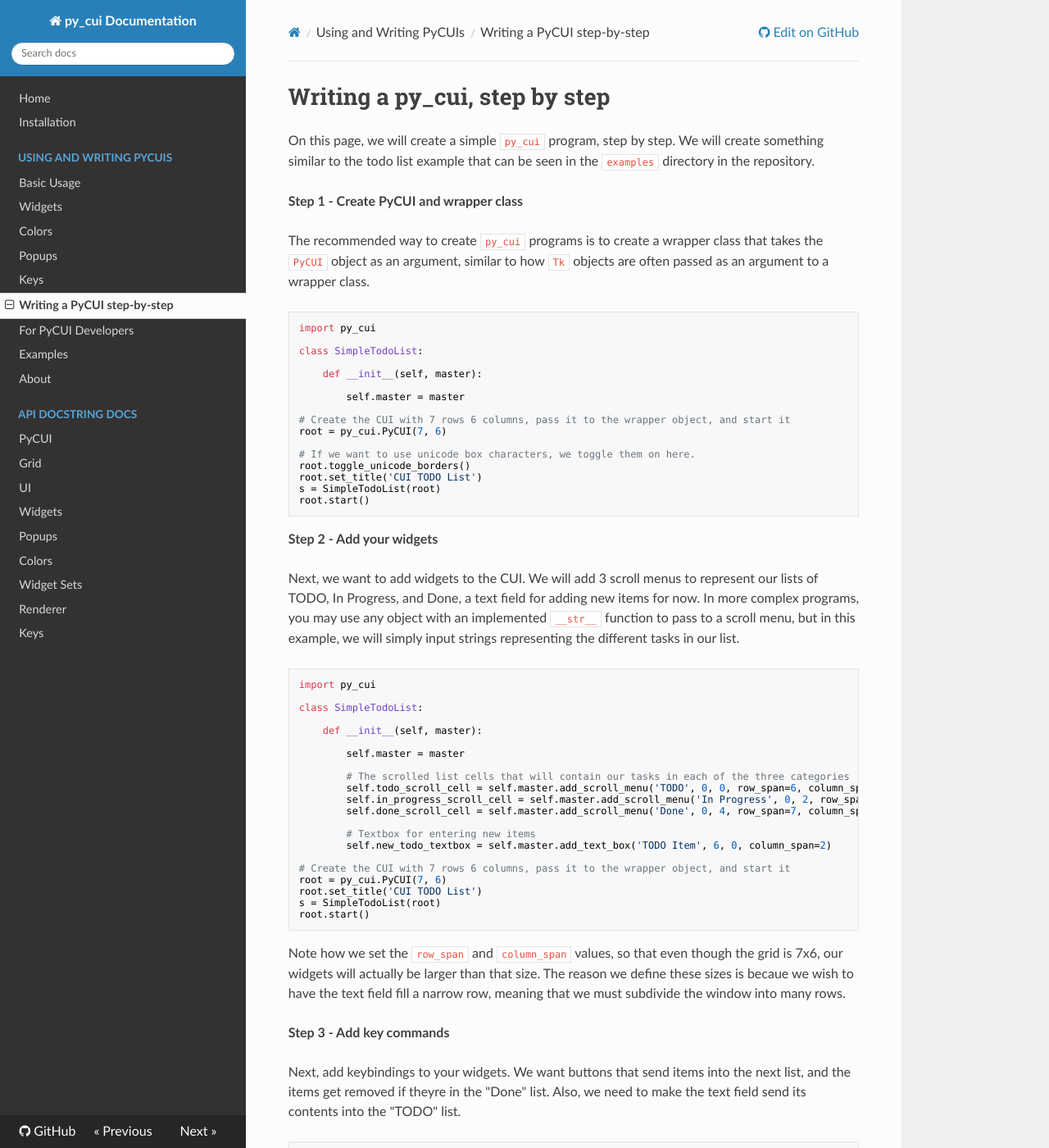
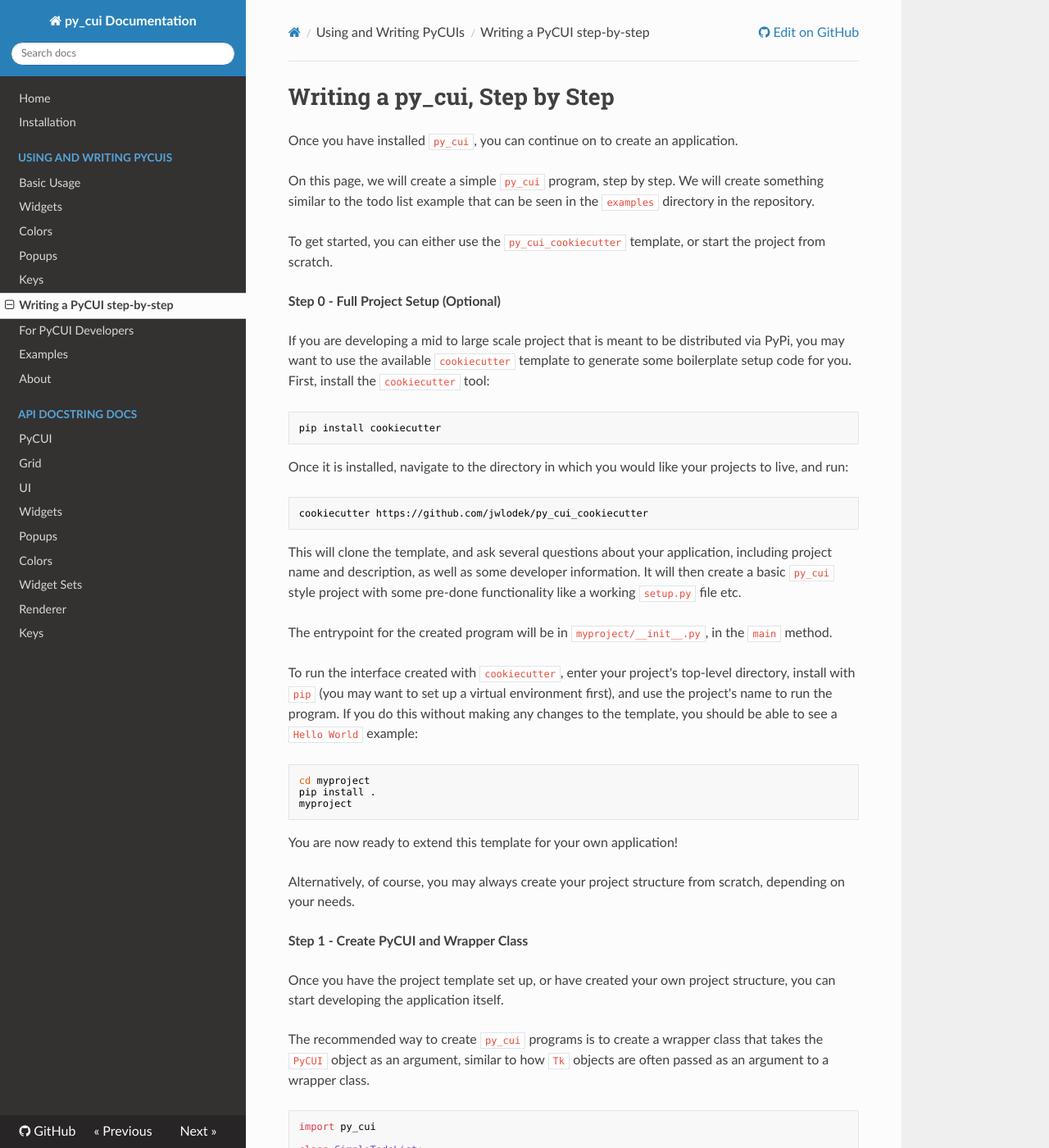
Before and after one commit to jwlodek/py_cui, an MkDocs documentation site: the page built from docs/writing.md, in a window 1280 px wide and 1400 px high. Shown: the whole window at 82% size. Built offline with MkDocs 1.6.1, drawn with Linux system fonts in a browser that asks for light colours; nearby versions of some CDN libraries; some of the changed text lies outside the part shown.

````diff
--- a/docs/writing.md
+++ b/docs/writing.md
@@ -1,8 +1,45 @@
-# Writing a py_cui, step by step
+# Writing a py_cui, Step by Step
+
+Once you have installed `py_cui`, you can continue on to create an application.
 
 On this page, we will create a simple `py_cui` program, step by step. We will create something similar to the todo list example that can be seen in the `examples` directory in the repository.
 
-**Step 1 - Create PyCUI and wrapper class**
+To get started, you can either use the `py_cui_cookiecutter` template, or start the project from scratch.
+
+**Step 0 - Full Project Setup (Optional)**
+
+If you are developing a mid to large scale project that is meant to be distributed via PyPi, you may want to use the available `cookiecutter` template to generate some boilerplate setup code for you. First, install the `cookiecutter` tool:
+
+```
+pip install cookiecutter
+```
+
+Once it is installed, navigate to the directory in which you would like your projects to live, and run:
+
+```
+cookiecutter https://github.com/jwlodek/py_cui_cookiecutter
+```
+
+This will clone the template, and ask several questions about your application, including project name and description, as well as some developer information. It will then create a basic `py_cui` style project with some pre-done functionality like a working `setup.py` file etc.
+
+The entrypoint for the created program will be in `myproject/__init__.py`, in the `main` method.
+
+To run the interface created with `cookiecutter`, enter your project's top-level directory, install with `pip` (you may want to set up a virtual environment first), and use the project's name to run the program. If you do this without making any changes to the template, you should be able to see a `Hello World` example:
+
+```
+cd myproject
+pip install .
+myproject
+```
+
+You are now ready to extend this template for your own application!
+
+Alternatively, of course, you may always create your project structure from scratch, depending on your needs.
+
+
+**Step 1 - Create PyCUI and Wrapper Class**
+
+Once you have the project template set up, or have created your own project structure, you can start developing the application itself.
 
 The recommended way to create `py_cui` programs is to create a wrapper class that takes the `PyCUI` object as an argument, similar to how `Tk` objects are often passed as an argument to a wrapper class.
 
@@ -11,6 +48,7 @@ import py_cui
 
 class SimpleTodoList:
 
+    # We add type annotations to our master PyCUI objects for improved intellisense
     def __init__(self, master):
 
         self.master = master
@@ -25,7 +63,7 @@ s = SimpleTodoList(root)
 root.start()
 ```
 
-**Step 2 - Add your widgets**
+**Step 2 - Add Your Widgets**
 
 Next, we want to add widgets to the CUI. We will add 3 scroll menus to represent our lists of TODO, In Progress, and Done, a text field for adding new items for now.
 In more complex programs, you may use any object with an implemented `__str__` function to pass to a scroll menu, but in this example, we will simply input strings representing
@@ -36,7 +74,8 @@ import py_cui
 
 class SimpleTodoList:
 
-    def __init__(self, master):
+    # We add type annotations to our master PyCUI objects for improved intellisense
+    def __init__(self, master: py_cui.PyCUI):
 
         self.master = master
 
@@ -54,9 +93,10 @@ root.set_title('CUI TODO List')
 s = SimpleTodoList(root)
 root.start()
 ```
+
 Note how we set the `row_span` and `column_span` values, so that even though the grid is 7x6, our widgets will actually be larger than that size. The reason we define these sizes is becaue we wish to have the text field fill a narrow row, meaning that we must subdivide the window into many rows.
 
-**Step 3 - Add key commands**
+**Step 3 - Add Key Commands**
 
 Next, add keybindings to your widgets. We want buttons that send items into the next list, and the items get removed if theyre in the "Done" list. Also, we need to make the text field send its contents into the "TODO" list.
 
@@ -65,7 +105,8 @@ import py_cui
 
 class SimpleTodoList:
 
-    def __init__(self, master):
+    # We add type annotations to our master PyCUI objects for improved intellisense
+    def __init__(self, master: py_cui.PyCUI):
 
         self.master = master
 
@@ -128,9 +169,19 @@ Note that in the `mark_as_in_progress` and `mark_as_done` functions spawn an err
 **Step 4 - You're done!**
 
 That's it! our simple example is complete, and you can test it with:
+
 ```
 python3 simple_todo.py
 ```
-You should see something similar to this:
+
+if you created your own file, or with:
+
+```
+cd myproject
+pip install --upgrade .
+myproject
+```
+
+if you used the `cookiecutter` project template.
 
 Feel free to play around with this CUI, and note how the keybindings we assigned perform the tasks we wanted them to.
````
Also changed, not shown: README.md (+1 -1 lines), docs/index.md (+3 -1 lines), docs/install.md (+17 -5 lines).
